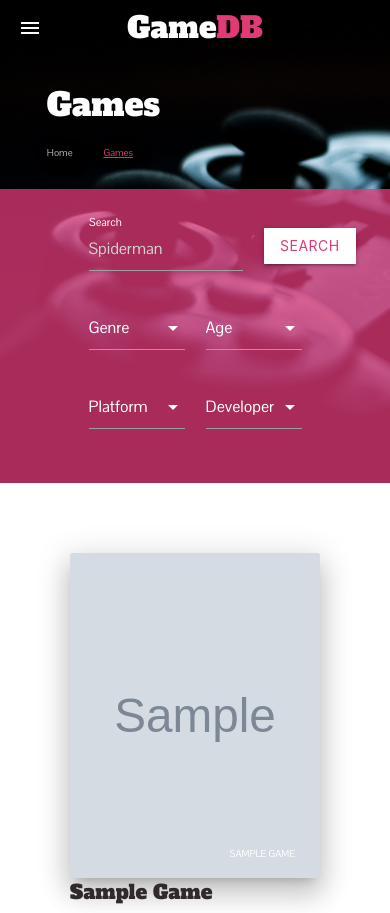
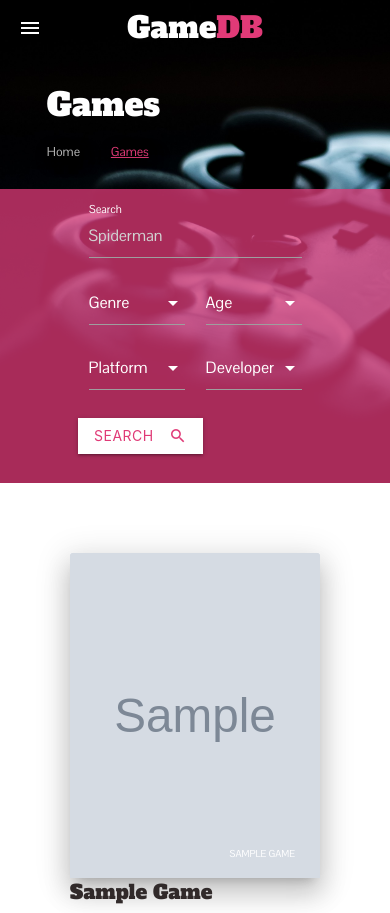
Before and after one commit to aidant842/MilestoneProject3, a Flask app: page /search in a window 390 px wide. Shown: the top 913 px of the page. Run offline with Flask 2, Linux system fonts and the light colour scheme; a database or web service that is not in the repository returns one stand-in record (Sample ...); some libraries are stand-ins or nearby versions.

Commit message:
added mobile search button, to swap between buttons for mobile and desktop view for visual purposes by means of a media query removed some margins from input-fields for visual purposes slightly increased font size of breadcrumbs on mobile devices for legibility

```diff
--- a/static/css/style.css
+++ b/static/css/style.css
@@ -293,6 +293,10 @@ div .search-row.row{
     margin-bottom: 0;
 }
 
+div .category.input-field{
+    margin-bottom: 0;
+}
+
 .select-wrapper input.select-dropdown {
   color: white;
 }
@@ -341,21 +345,20 @@ input {
     color: white;
 }
 
-/* input #search{
-    color: white;
-} */
-
+.mobile-search-button,
 .search-button {
   background-color: white;
   color: rgb(224, 58, 119);
   border-radius: 0;
 }
 
+.mobile-search-button:hover,
 .search-button:hover {
   background-color: #312a2a;
   color: rgb(224, 58, 119);
 }
 
+.mobile-search-button:focus,
 .search-button:focus {
   background-color: #312a2a;
 }
@@ -965,7 +968,7 @@ a.footer-links {
 
 @media only screen and (max-width: 396px) {
   .breadcrumb {
-    font-size: 0.7rem;
+    font-size: 0.9rem;
   }
 
   .breadcrumb::before {
@@ -973,4 +976,14 @@ a.footer-links {
   }
 }
 
+@media only screen and (max-width: 602px){
+    .search-button{
+        display: none;
+    }
+
+    .mobile-search-button{
+        display: block;
+    }
+}
+
 /* ------------------------------------------------------*/
--- a/templates/games.html
+++ b/templates/games.html
@@ -21,61 +21,80 @@
         <form action="{{url_for('search')}}" method="GET">
         <div class="search-row row">
 
-        <div class="input-field col s9">
+        <div class="category input-field col s12 m9">
           <input placeholder="Spiderman" id="search" name="search" type="search" class="validate">
           <label for="search">Search</label>
         </div>
 
-        <div class="input-field col s3">
+        <div class="col s3">
           <button class="btn search-button" type="submit" name="action">
             Search
             <i class="material-icons right">search</i>
           </button>
-          </div>
+        </div>
 
         </div>
 
         <div class="row">
 
-          <div class="input-field col s6 m3">
+          <div class="category input-field col s6 m3">
             <select name="genre">
-              <option value="" disabled selected>Genre</option>
+              <option value="">Genre</option>
               {% for gen in genre %}
-              <option value="{{gen.genre_name}}">{{gen.genre_name}}</option>
+              {% if request.args.get('genre') and (request.args.get('genre') == gen.genre_name) %}
+                <option value="{{gen.genre_name}}" selected>{{gen.genre_name}}</option>
+              {% else %}
+                <option value="{{gen.genre_name}}">{{gen.genre_name}}</option>
+              {% endif %}
               {% endfor %}
             </select>
           </div>
 
-          <div class="input-field col s6 m3">
+          <div class="category input-field col s6 m3">
             <select name="age">
-              <option value="" disabled selected>Age</option>
+              <option value="">Age</option>
               {% for age in age_rating %}
-              <option value="{{age.rating}}">{{age.rating}}</option>
+              {% if request.args.get('age') and (request.args.get('age') == age.rating) %}
+                <option value="{{age.rating}}" selected>{{age.rating}}</option>
+              {% else %}
+                <option value="{{age.rating}}">{{age.rating}}</option>
+              {% endif %}
               {% endfor %}
             </select>
           </div>
 
-          <div class="input-field col s6 m3">
+          <div class="category input-field col s6 m3">
             <select name="platform">
-              <option value="" disabled selected>Platform</option>
+              <option value="">Platform</option>
               {% for plat in plat %}
-              <option value="{{plat.platform_name}}">{{plat.platform_name}}</option>
+              {% if request.args.get('platform') and (request.args.get('platform') == plat.platform_name) %}
+                <option value="{{plat.platform_name}}" selected>{{plat.platform_name}}</option>
+              {% else %}
+                <option value="{{plat.platform_name}}">{{plat.platform_name}}</option>
+              {% endif %}
               {% endfor %}
             </select>
           </div>
 
-          <div class="input-field col s6 m3">
+          <div class="category input-field col s6 m3">
             <select name="developer">
               <option value="">Developer</option>
               {% for dev in dev %}
               {% if request.args.get('developer') and (request.args.get('developer') == dev.dev) %}
                     <option value="{{dev.dev}}" selected>{{dev.dev}}</option>
               {% else %}
-              <option value="{{dev.dev}}">{{dev.dev}}</option>
+                    <option value="{{dev.dev}}">{{dev.dev}}</option>
               {% endif %}
               {% endfor %}
             </select>
           </div>
+        </div>
+
+        <div class="col s3">
+          <button class="btn mobile-search-button hidden" type="submit" name="action">
+            Search
+            <i class="material-icons right">search</i>
+          </button>
         </div>
 
           </form>
```
